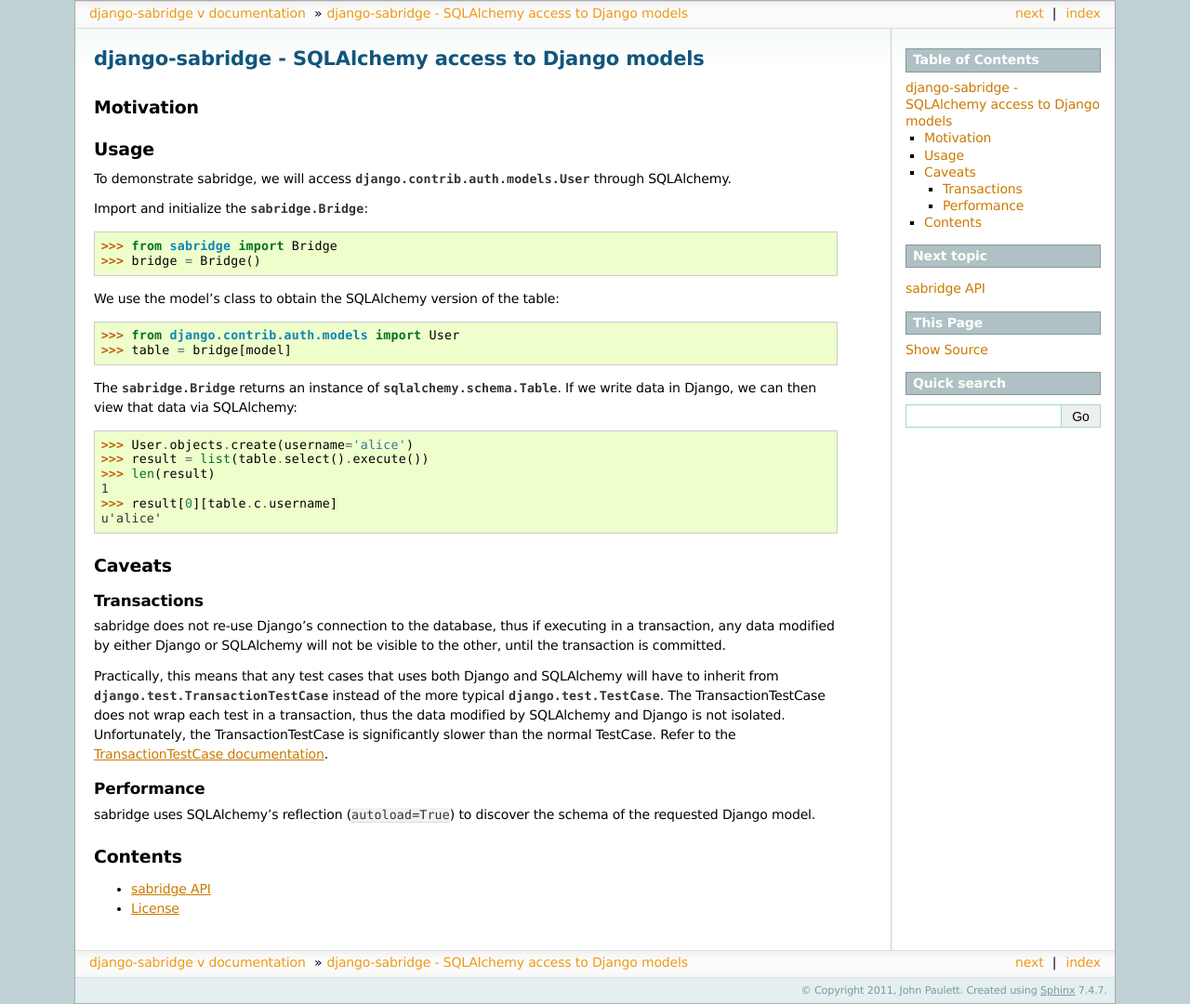
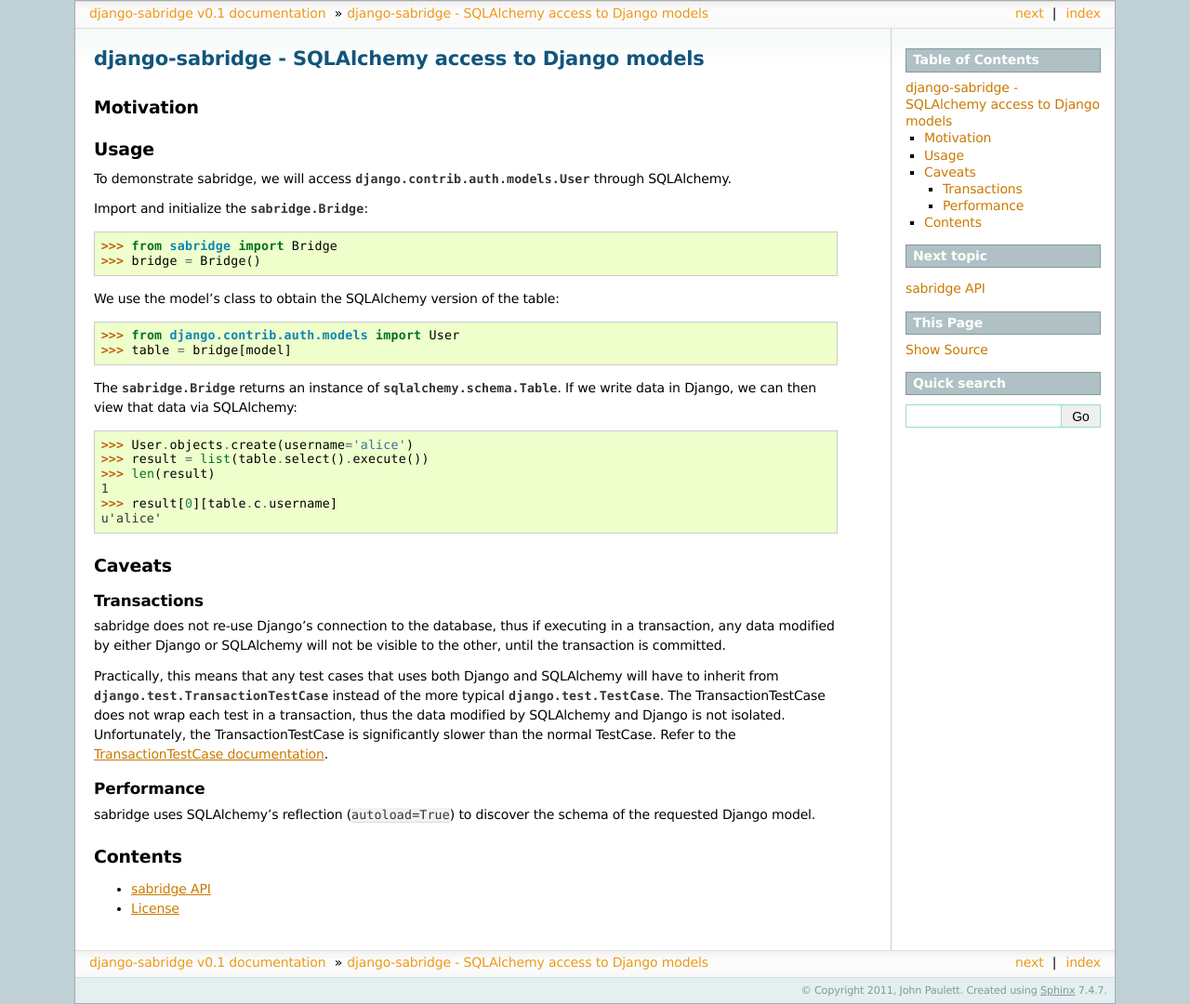
Before and after one commit to johnpaulett/django-sabridge, a Sphinx documentation site: the page built from docs/index.rst, in a window 1280 px wide. Shown: the whole page at 93% size. Built offline with Sphinx 7.4.7, drawn with Linux system fonts in a browser that asks for light colours; the version number could not be read and is left out; part of the change alters nothing that is shown.

```diff
--- a/docs/conf.py
+++ b/docs/conf.py
@@ -49,7 +49,7 @@ copyright = u'2011, John Paulett'
 # built documents.
 #
 # The short X.Y version.
-version = '%s.%s' % sabridge.VERSION[0:2]
+version = '%s.%s' % sabridge.version.VERSION[0:2]
 # The full version, including alpha/beta/rc tags.
 release = sabridge.__version__
 
```
